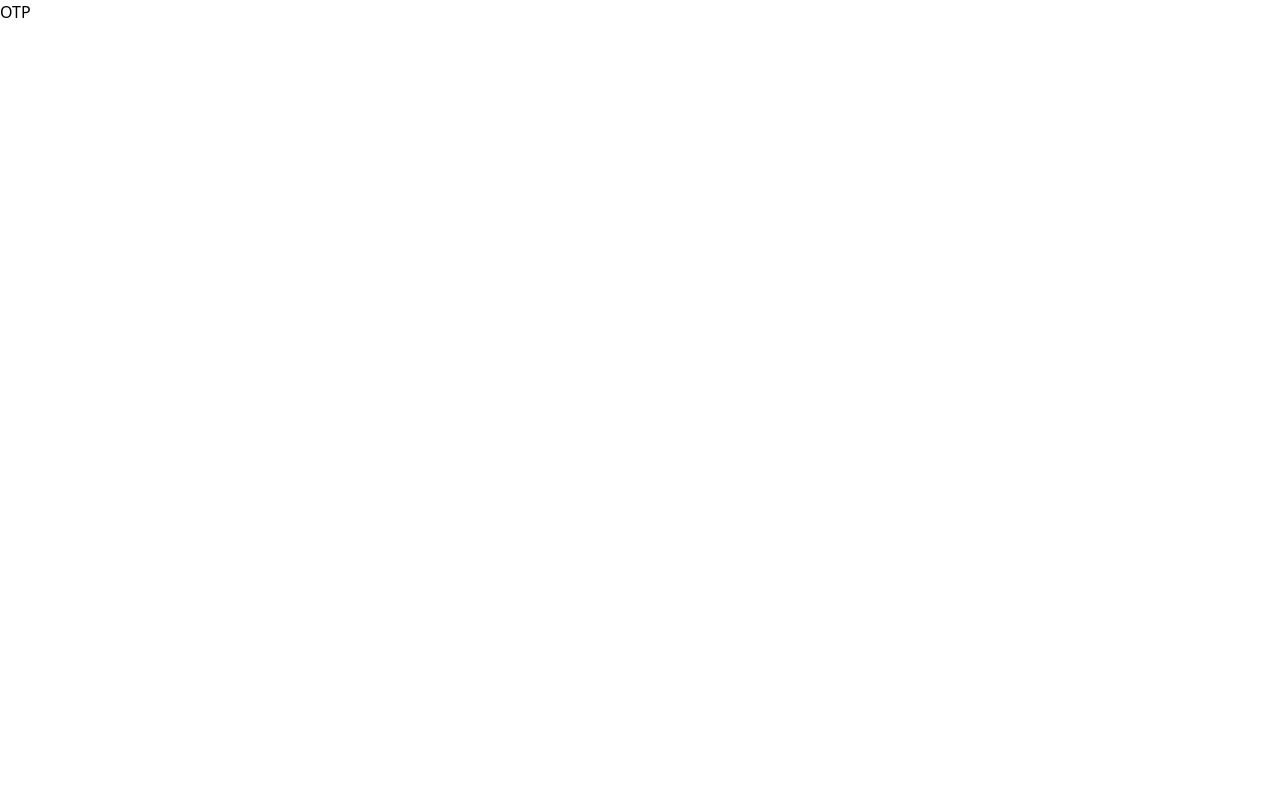
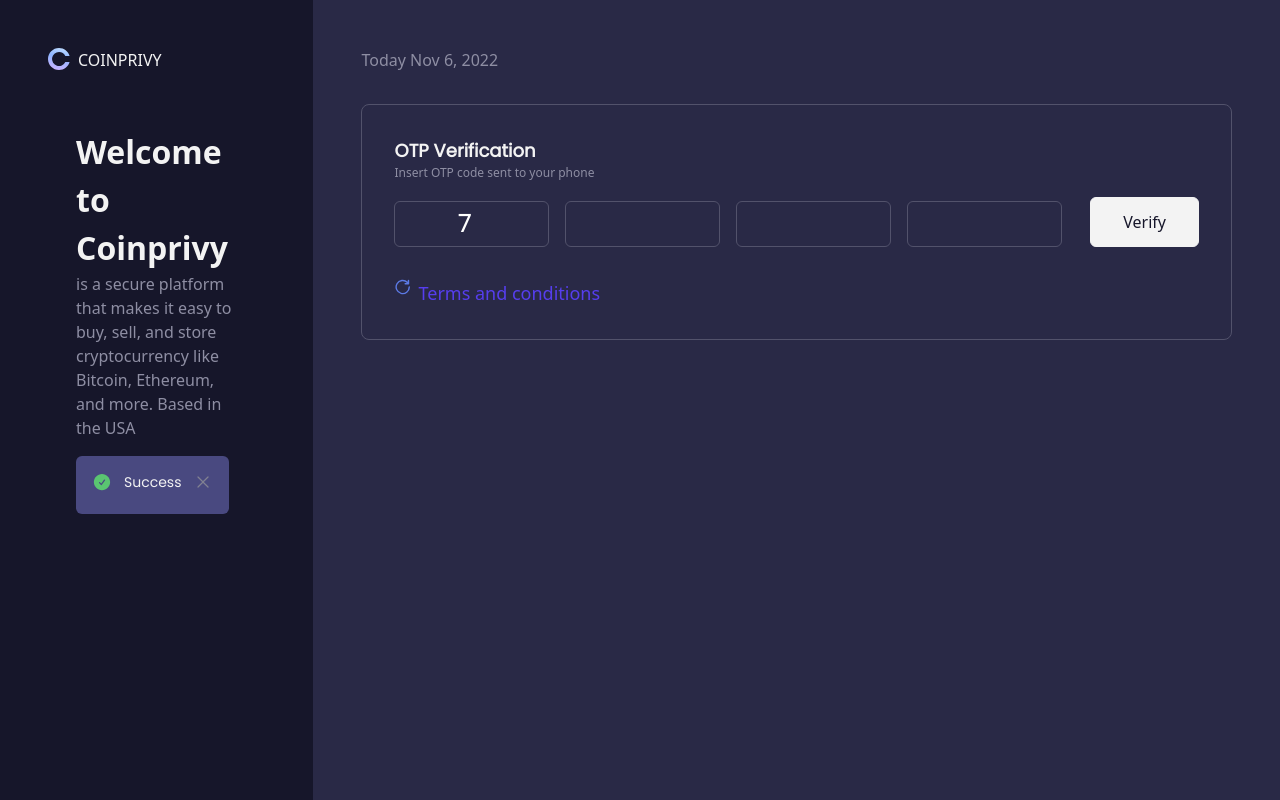
Before and after one commit to husenEF/next-simple-dekstop, a Next.js app: page /auth/otp in a window 1280 px wide. Built offline with nearby package versions, Linux system fonts and the light colour scheme.

Commit message:
finish otp

```diff
--- a/pages/auth/otp/index.jsx
+++ b/pages/auth/otp/index.jsx
@@ -1,5 +1,37 @@
+import Alert from '../../../src/components/Alert';
+import Logo from '../../../src/components/Icons/Logo';
+import OtpForm from '../../../src/pages/auth/Otp';
+
+import { formatDate } from '../../../src/utils/format';
+
 const OtpPage = () => {
-  return <h2>OTP</h2>;
+  return (
+    <div className="flex h-screen">
+      <div className="bg-bg-primary flex-1 p-12">
+        <h1 className="text-basic-primary flex">
+          <Logo className="mr-2" />
+          COINPRIVY
+        </h1>
+        <div className="mt-14 px-7">
+          <h2 className="text-basic-primary text-[32px] font-semibold">
+            Welcome to{'\r\n'}Coinprivy
+          </h2>
+          <p className="text-basic-secondary">
+            is a secure platform that makes it easy to buy, sell, and store
+            cryptocurrency like Bitcoin, Ethereum, and more. Based in the USA
+          </p>
+          <Alert className="mr-2" />
+        </div>
+      </div>
+      <div className="bg-bg-secondary flex-auto p-12">
+        <h3 className="text-basic-secondary">
+          Today {formatDate(new Date(), 'MMM d, yyyy')}
+        </h3>
+
+        <OtpForm />
+      </div>
+    </div>
+  );
 };
 
 export default OtpPage;
--- /dev/null
+++ b/src/components/Icons/Resend.jsx
@@ -0,0 +1,17 @@
+function Resend(props) {
+  return (
+    <svg
+      xmlns="http://www.w3.org/2000/svg"
+      width="20"
+      height="21"
+      fill="none"
+      viewBox="0 0 20 21"
+      {...props}>
+      <path
+        fill="#5C7AE5"
+        d="M19 10a1 1 0 00-1 1 8.05 8.05 0 11-2.22-5.5h-2.4a1 1 0 100 2h4.53a1 1 0 001-1V2a1 1 0 00-2 0v1.77A10 10 0 1020 11a1 1 0 00-1-1z"></path>
+    </svg>
+  );
+}
+
+export default Resend;
--- a/src/components/Input/input.jsx
+++ b/src/components/Input/input.jsx
@@ -1,6 +1,6 @@
 import classNames from '../../utils/classNames';
 
-const Input = (props) => {
+const Input = ({ className, ...rest }) => {
   return (
     <input
       type="tel"
@@ -8,9 +8,9 @@ const Input = (props) => {
         'mt-1 w-full rounded-md border border-basic-stroke text-basic-primary font-roboto font-normal bg-transparent p-2',
         'focus:border-accent-primary focus:text-accent-primary',
         'active:bg-transparent',
-        props?.className,
+        className,
       )}
-      {...props}
+      {...rest}
     />
   );
 };
--- a/src/pages/auth/Login.jsx
+++ b/src/pages/auth/Login.jsx
@@ -9,9 +9,9 @@ const Login = () => {
   return (
     <>
       <div className="login-form border border-basic-stroke rounded-lg p-8">
-        <h1 className="text-basic-primary text-lg font-poppins font-semibold">
+        <h2 className="text-basic-primary text-lg font-poppins font-semibold">
           Login Account
-        </h1>
+        </h2>
         <div class="grid grid-cols-1 gap-6 mt-8">
           <label class="block">
             <span class="text-basic-primary font-[13px]">Phone Number</span>
--- /dev/null
+++ b/src/pages/auth/Otp/index.jsx
@@ -0,0 +1,51 @@
+import Resend from '../../../components/Icons/Resend';
+import Input from '../../../components/Input/input';
+
+const OtpForm = () => {
+
+  return (
+    <div className="login-form border border-basic-stroke rounded-lg p-8 mt-8">
+      <h2 className="text-basic-primary text-lg font-poppins font-semibold">
+        OTP Verification
+      </h2>
+      <p className="text-basic-secondary text-xs">
+        Insert OTP code sent to your phone
+      </p>
+      <div class="grid grid-flow-col auto-rows-max gap-4 mt-4">
+        <Input
+          type="number"
+          value="7"
+          className="text-center text-white !font-bold text-[24px]"
+        />
+        <Input
+          type="number"
+          className="text-center text-white !font-bold text-[24px]"
+        />
+        <Input
+          type="number"
+          className="text-center text-white !font-bold text-[24px]"
+        />
+        <Input
+          type="number"
+          className="text-center text-white !font-bold text-[24px]"
+        />
+        <button
+          className="rounded-md ml-3 bg-basic-primary border-basic-primary border px-8 py-2 text-bg-primary"
+          type="button">
+          Verify
+        </button>
+      </div>
+      <div className="link mt-8">
+        <button href="" className="flex flex-row justify-items-center text-accent-secondary text-lg">
+          <Resend
+            className="h-4 w-4 text-accent-secondary mr-2"
+            height="18px"
+            viewBox="0 0 18 22"
+          />
+          Terms and conditions
+        </button>
+      </div>
+    </div>
+  );
+};
+export default OtpForm;
--- a/src/utils/classNames.js
+++ b/src/utils/classNames.js
@@ -1,3 +1,7 @@
+import { logger } from './logger';
+
 export default function classNames(...classes) {
-  return classes.filter(Boolean).join(' ');
+  const b = classes.filter(Boolean).join(' ');
+  console.log({ b });
+  return b;
 }
```
